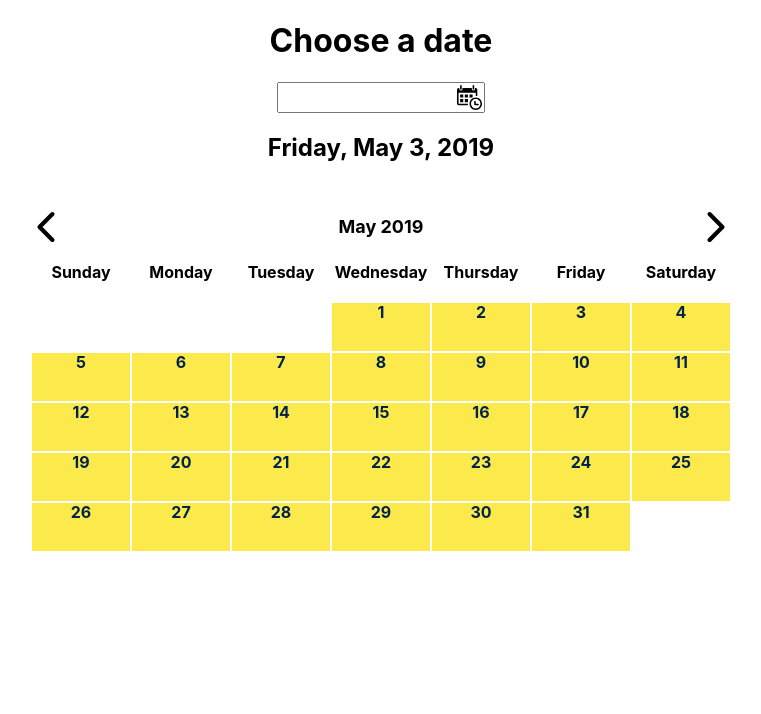
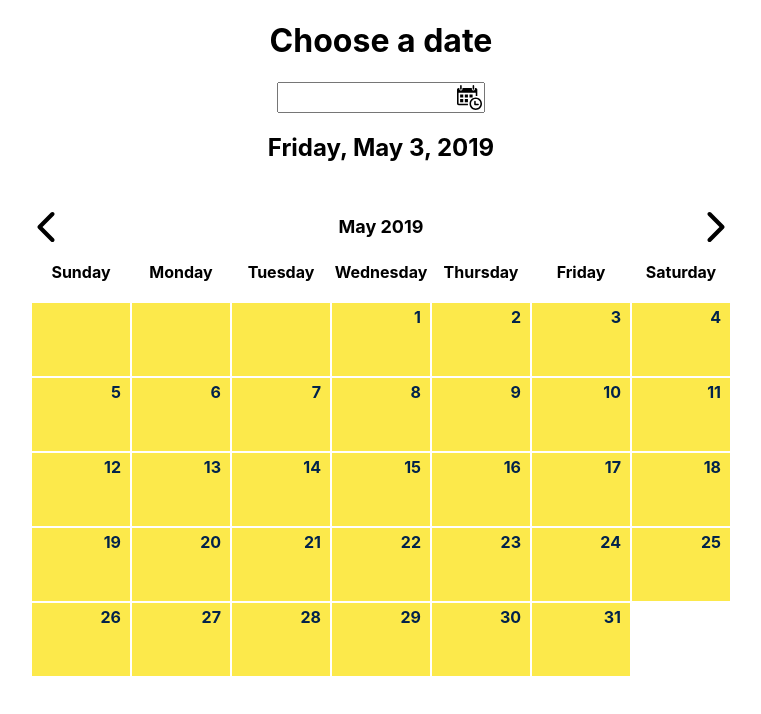
Before and after one commit to AlanaFarkas/date-picker, a React (Create React App) app: page / in a window 1280 px wide. Both pictures are taken after a click on the picture 728 px from the left and 97 px from the top of the page. Shown: the top 714 px of the page, without its empty margins (259-1020 px from the left). Built offline with nearby package versions, Linux system fonts and the light colour scheme.

Commit message:
feat: change date cell height

```diff
--- a/src/CalendarContainer.js
+++ b/src/CalendarContainer.js
@@ -80,7 +80,7 @@ export default class CalendarContainer extends Component {
             return (
                 <Days key={i}>
                     {week.map((number, i) =>
-                    <DateCells dates={calendarWeeks} onClick={() => this.handleSelectDate(number)} key={i}>{number}</DateCells> )}
+                    <DateCells dates={calendarWeeks} onClick={() => this.handleSelectDate(number)} key={i}><DateDigit>{number}</DateDigit></DateCells> )}
                 </Days>
             );
         });
@@ -185,7 +185,7 @@ const DateCells = styled.div`
   font-weight: bold;
   box-shadow:inset 0px 0px 0px 1px #ffffff;
   width: 100px;
-  height: 50px;
+  height: 75px;
   cursor: ${props => props.children != null && 'pointer;'}
   transition: background-color 0.25s, color 0.25s;
   &:hover {
@@ -193,3 +193,8 @@ const DateCells = styled.div`
     color: #ffffff;
   }
 `;
+
+const DateDigit = styled.div`
+  text-align: right;
+  margin: 5px 10px 0 0;
+`;
```
